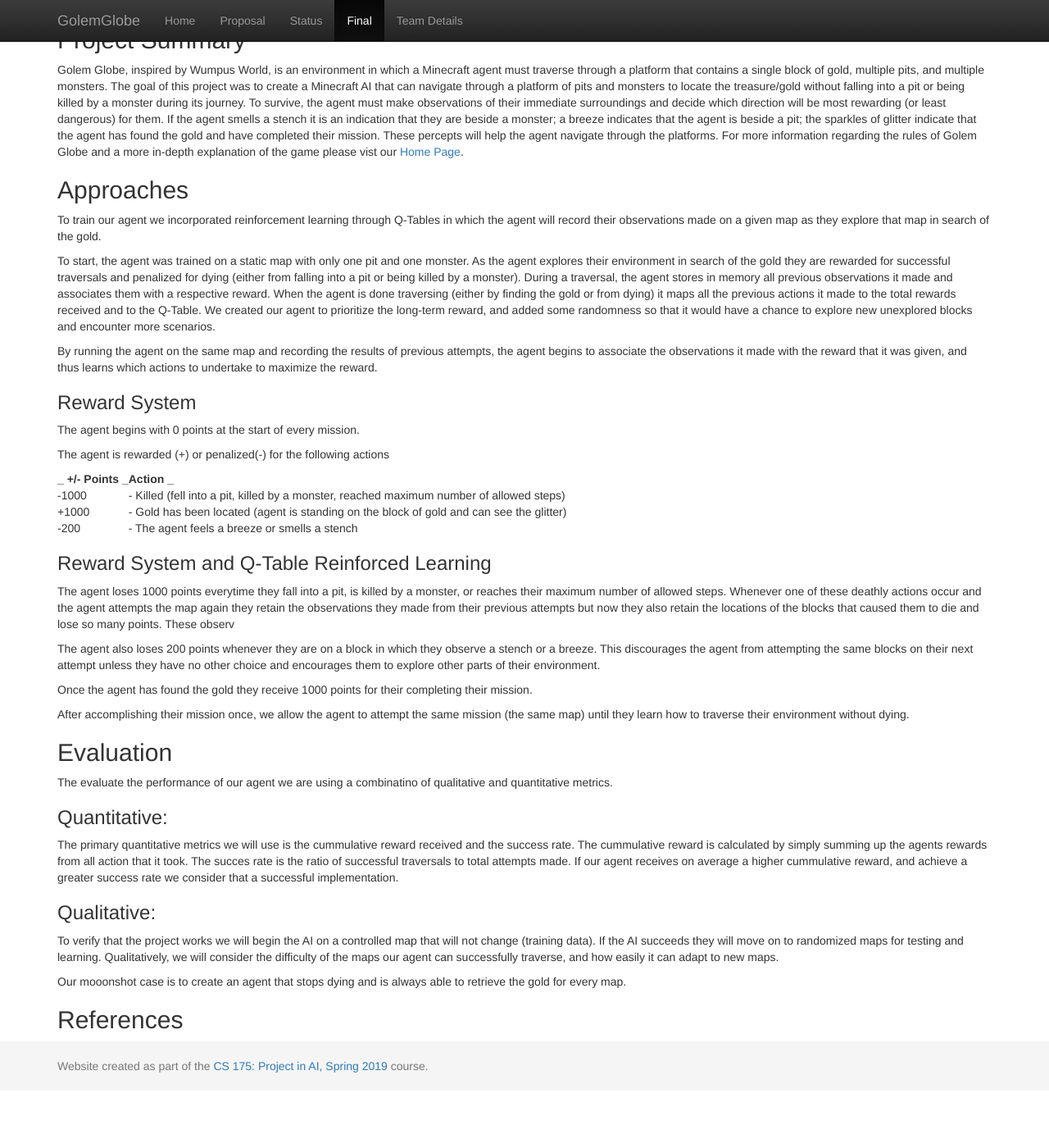
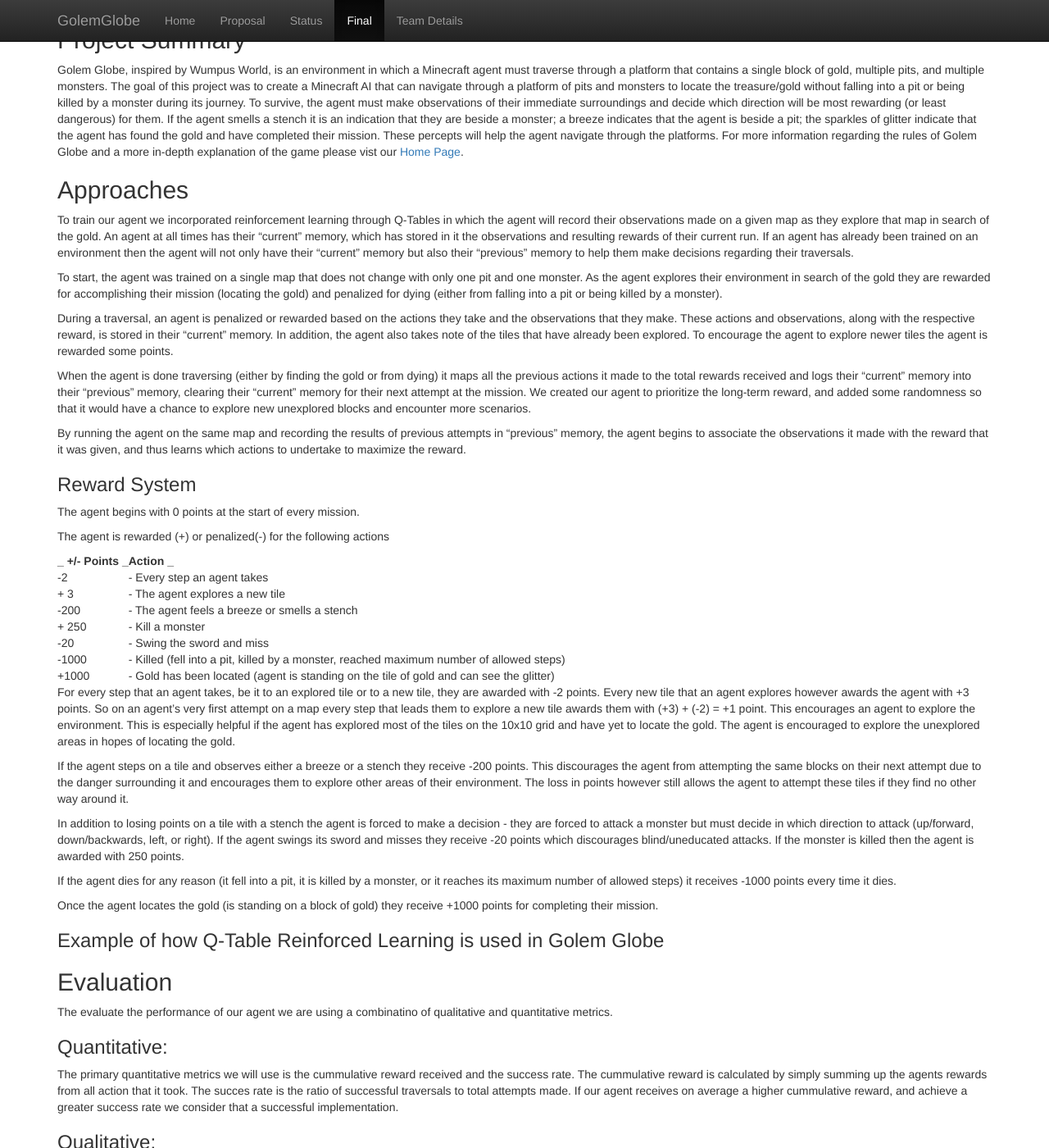
Before and after one commit to SalehO/GolumGlobe, a Jekyll site: the page built from docs/final.md, in a window 1280 px wide and 1400 px high, scrolled down 264 px. Shown: the whole window at 82% size. Built offline with Jekyll 4.4.1, drawn with Linux system fonts in a browser that asks for light colours; before the commit the page ends 1594 px from its top, so only the background shows below that.

Commit message:
Update final.md

```diff
--- a/docs/final.md
+++ b/docs/final.md
@@ -10,11 +10,15 @@
 Golem Globe, inspired by Wumpus World, is an environment in which a Minecraft agent must traverse through a platform that contains a single block of gold, multiple pits, and multiple monsters. The goal of this project was to create a Minecraft AI that can navigate through a platform of pits and monsters to locate the treasure/gold without falling into a pit or being killed by a monster during its journey. To survive, the agent must make observations of their immediate surroundings and decide which direction will be most rewarding (or least dangerous) for them. If the agent smells a stench it is an indication that they are beside a monster; a breeze indicates that the agent is beside a pit; the sparkles of glitter indicate that the agent has found the gold and have completed their mission. These percepts will help the agent navigate through the platforms. For more information regarding the rules of Golem Globe and a more in-depth explanation of the game please vist our [Home Page](https://soberanc.github.io/GolemGlobe/).
 
 ## Approaches
-To train our agent we incorporated reinforcement learning through Q-Tables in which the agent will record their observations made on a given map as they explore that map in search of the gold.
+To train our agent we incorporated reinforcement learning through Q-Tables in which the agent will record their observations made on a given map as they explore that map in search of the gold. An agent at all times has their "current" memory, which has stored in it the observations and resulting rewards of their current run. If an agent has already been trained on an environment then the agent will not only have their "current" memory but also their "previous" memory to help them make decisions regarding their traversals.
 
-To start, the agent was trained on a static map with only one pit and one monster. As the agent explores their environment in search of the gold they are rewarded for successful traversals and penalized for dying (either from falling into a pit or being killed by a monster). During a traversal, the agent stores in memory all previous observations it made and associates them with a respective reward. When the agent is done traversing (either by finding the gold or from dying) it maps all the previous actions it made to the total rewards received and to the Q-Table. We created our agent to prioritize the long-term reward, and added some randomness so that it would have a chance to explore new unexplored blocks and encounter more scenarios.
+To start, the agent was trained on a single map that does not change with only one pit and one monster. As the agent explores their environment in search of the gold they are rewarded for accomplishing their mission (locating the gold) and penalized for dying (either from falling into a pit or being killed by a monster).
 
-By running the agent on the same map and recording the results of previous attempts, the agent begins to associate the observations it made with the reward that it was given, and thus learns which actions to undertake to maximize the reward.
+During a traversal, an agent is penalized or rewarded based on the actions they take and the observations that they make. These actions and observations, along with the respective reward, is stored in their "current" memory. In addition, the agent also takes note of the tiles that have already been explored. To encourage the agent to explore newer tiles the agent is rewarded some points.
+
+When the agent is done traversing (either by finding the gold or from dying) it maps all the previous actions it made to the total rewards received and logs their "current" memory into their "previous" memory, clearing their "current" memory for their next attempt at the mission. We created our agent to prioritize the long-term reward, and added some randomness so that it would have a chance to explore new unexplored blocks and encounter more scenarios.
+
+By running the agent on the same map and recording the results of previous attempts in "previous" memory, the agent begins to associate the observations it made with the reward that it was given, and thus learns which actions to undertake to maximize the reward.
 
 ### Reward System
 The agent begins with 0 points at the start of every mission.
@@ -23,18 +27,27 @@
 
 | _ +/- Points _ |  Action _ |
 | :--- | :--- |
+| -2 | - Every step an agent takes |
+| + 3 | - The agent explores a new tile |
+| -200 | - The agent feels a breeze or smells a stench |
+| + 250 | - Kill a monster |
+| -20 | - Swing the sword and miss
 | -1000| - Killed (fell into a pit, killed by a monster, reached maximum number of allowed steps) |
-| +1000 | - Gold has been located (agent is standing on the block of gold and can see the glitter)
-| -200 | - The agent feels a breeze or smells a stench |
+| +1000 | - Gold has been located (agent is standing on the tile of gold and can see the glitter)
 
-### Reward System and Q-Table Reinforced Learning
-The agent loses 1000 points everytime they fall into a pit, is killed by a monster, or reaches their maximum number of allowed steps. Whenever one of these deathly actions occur and the agent attempts the map again they retain the observations they made from their previous attempts but now they also retain the locations of the blocks that caused them to die and lose so many points. These observ
+For every step that an agent takes, be it to an explored tile or to a new tile, they are awarded with -2 points. Every new tile that an agent explores however awards the agent with +3 points. So on an agent's very first attempt on a map every step that leads them to explore a new tile awards them with (+3) + (-2) = +1 point. This encourages an agent to explore the environment. This is especially helpful if the agent has explored most of the tiles on the 10x10 grid and have yet to locate the gold. The agent is encouraged to explore the unexplored areas in hopes of locating the gold.
 
-The agent also loses 200 points whenever they are on a block in which they observe a stench or a breeze. This discourages the agent from attempting the same blocks on their next attempt unless they have no other choice and encourages them to explore other parts of their environment.
+If the agent steps on a tile and observes either a breeze or a stench they receive -200 points. This discourages the agent from attempting the same blocks on their next attempt due to the danger surrounding it and encourages them to explore other areas of their environment. The loss in points however still allows the agent to attempt these tiles if they find no other way around it.
 
-Once the agent has found the gold they receive 1000 points for their completing their mission.
+In addition to losing points on a tile with a stench the agent is forced to make a decision - they are forced to attack a monster but must decide in which direction to attack (up/forward, down/backwards, left, or right). If the agent swings its sword and misses they receive -20 points which discourages blind/uneducated attacks. If the monster is killed then the agent is awarded with 250 points.
 
-After accomplishing their mission once, we allow the agent to attempt the same mission (the same map) until they learn how to traverse their environment without dying.
+If the agent dies for any reason (it fell into a pit, it is killed by a monster, or it reaches its maximum number of allowed steps) it receives -1000 points every time it dies.
+
+Once the agent locates the gold (is standing on a block of gold) they receive +1000 points for completing their mission.
+
+### Example of how Q-Table Reinforced Learning is used in Golem Globe
+
+
 
 ## Evaluation
 The evaluate the performance of our agent we are using a combinatino of qualitative and quantitative metrics.
```
